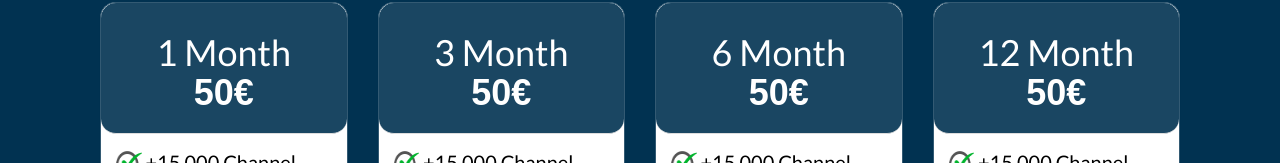
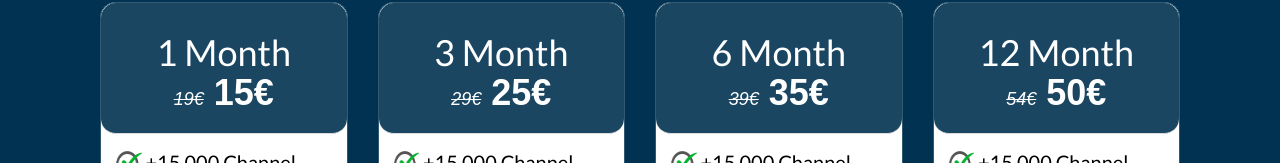
Before and after one commit to Akagami-youness/Soufian_IPTV, a plain HTML site: page index.html in a window 1280 px wide. Shown: the part 2152-2315 px from the top of the page. Drawn offline with nearby package versions, Linux system fonts and the light colour scheme; files whose address does not match are found by name.

Commit message:
price change

```diff
--- a/index.html
+++ b/index.html
@@ -162,7 +162,7 @@
         <div class="col-sm-3 col-xs-12">
           <div class="panel panel-default text-center">
             <div class="panel-heading">
-              <h1>1 Month<br> <span class="price">50€</span> </h1>
+              <h1>1 Month<br> <span class="price"> <i>19€</i> 15€</span> </h1>
             </div>
             <div class="panel-body">
               <p><img class="check-img" src="./attachments/checked.png" alt=""> +15,000 Channel</p>
@@ -181,7 +181,7 @@
         <div class="col-sm-3 col-xs-12">
           <div class="panel panel-default text-center">
             <div class="panel-heading">
-              <h1>3 Month <br> <span class="price">50€</span></h1>
+              <h1>3 Month <br> <span class="price"> <i>29€</i> 25€</span></h1>
             </div>
             <div class="panel-body">
               <p><img class="check-img" src="./attachments/checked.png" alt=""> +15,000 Channel</p>
@@ -200,7 +200,7 @@
         <div class="col-sm-3 col-xs-12">
           <div class="panel panel-default text-center">
             <div class="panel-heading">
-              <h1>6 Month <br> <span class="price">50€</span></h1>
+              <h1>6 Month <br> <span class="price"> <i>39€</i> 35€</span></h1>
             </div>
             <div class="panel-body">
               <p><img class="check-img" src="./attachments/checked.png" alt=""> +15,000 Channel</p>
@@ -219,7 +219,7 @@
         <div class="col-sm-3 col-xs-12">
           <div class="panel panel-default text-center">
             <div class="panel-heading">
-              <h1>12 Month <br> <span class="price">50€</span></h1>
+              <h1>12 Month <br> <span class="price"> <i>54€</i> 50€</span></h1>
             </div>
             <div class="panel-body">
               <p><img class="check-img" src="./attachments/checked.png" alt=""> +15,000 Channel</p>
--- a/style.css
+++ b/style.css
@@ -94,6 +94,11 @@ body {
   .check-img{
     width: 2vw;
     height: 4vh;
+  }
+  i{
+    font-weight: 400;
+    font-size: 18px;
+    text-decoration: line-through;
   }
   .panel-heading {
     color: #fff !important;
```
